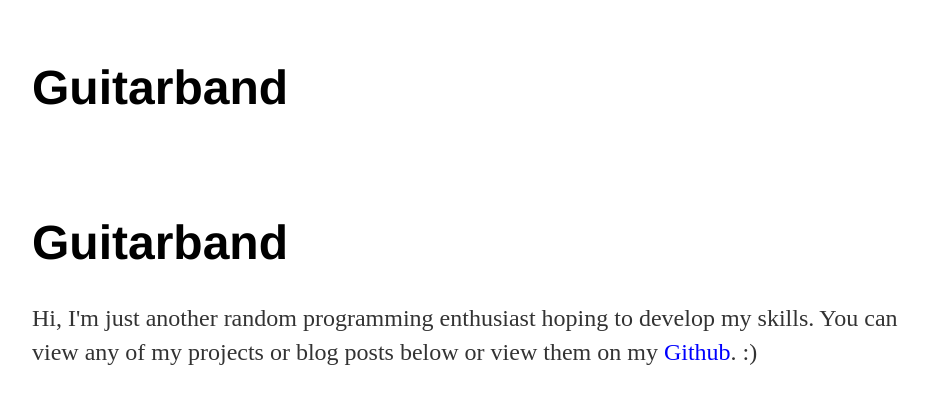
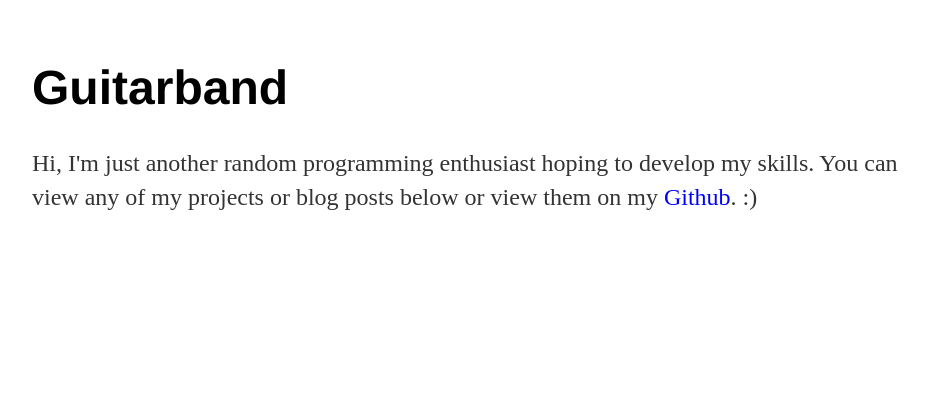
Before and after one commit to Guitarband/testwebsiteGuitarband.github.io, a Jekyll site: the page index.html, which Jekyll copies as it is, in a window 1280 px wide. Shown: the top 404 px of the page, without its empty margins (160-1087 px from the left). Built offline with Jekyll 4.4.1, drawn with Linux system fonts in a browser that asks for light colours.

Commit message:
Update index.html

```diff
--- a/index.html
+++ b/index.html
@@ -20,9 +20,6 @@
 		<div class="container">
     		<div class="blurb">
 			<h1><span>G</span><span>u</span><span>i</span><span>t</span><span>a</span><span>r</span><span>b</span><span>a</span><span>n</span><span>d</span></h1>
-			<br>
-			<br>
-        		<h1>Guitarband</h1>
 				<p>Hi, I'm just another random programming enthusiast hoping to develop my skills. You can view any of my projects or blog posts below or view them on my <a href="https://github.com/Guitarband/" target="_blank">Github</a>. :)</p>
 				<ul>
 					<!--<li><a href="http://guitarband.github.io/random-game/" target="_blank">Click here to play my first (attempt at a) game!</a></li>
```
